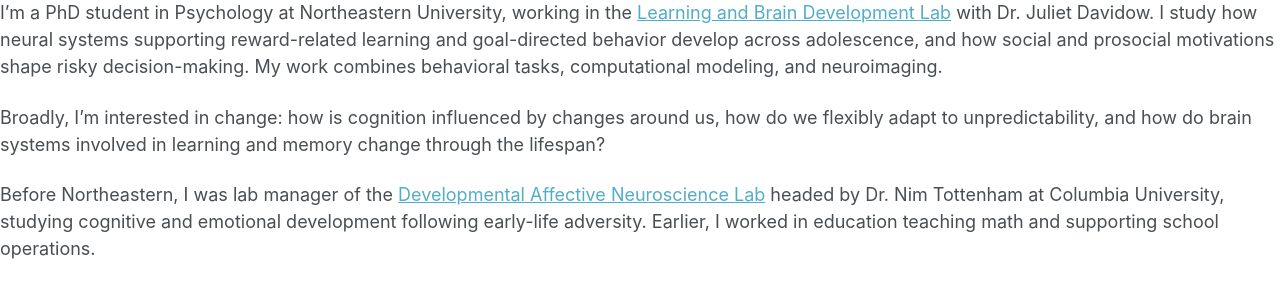
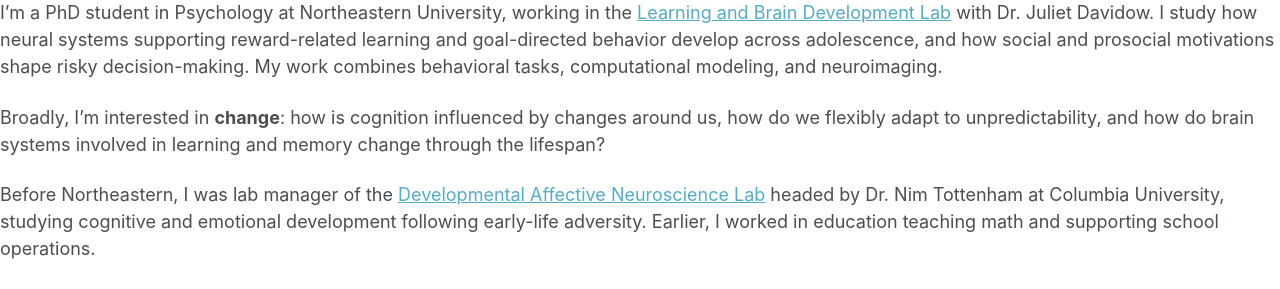
Before and after one commit to ericaniemiec/ericaniemiec.github.io, a Jekyll site: the page built from _pages/about.md, in a window 1280 px wide and 900 px high, scrolled down 1399 px. Shown: the part 395-684 px from the top of the window. Built offline with Jekyll 4.4.1, drawn with Linux system fonts in a browser that asks for light colours; a script bundle is joined from its source files by our own code; our own code applies the rules of GitHub Pages for plain Markdown files; library files that are not in the unit come from our copies.

```diff
--- a/_pages/about.md
+++ b/_pages/about.md
@@ -7,9 +7,9 @@ redirect_from:
   - /about.html
 ---
 
-![](/images/headshot_flowers.jpg)
+![](/images/headshot_flowers.JPG)
 
-![](/images/your_brain.jpg)
+![](/images/your_brain.JPG)
 
 I'm a PhD student in Psychology at Northeastern University, working in the
 [Learning and Brain Development Lab](https://lbdlpsych.sites.northeastern.edu/)
@@ -18,7 +18,7 @@ learning and goal-directed behavior develop across adolescence, and how social
 and prosocial motivations shape risky decision-making. My work combines
 behavioral tasks, computational modeling, and neuroimaging.
 
-Broadly, I'm interested in change:
+Broadly, I'm interested in **change**:
 how is cognition influenced by changes around us,
 how do we flexibly adapt to unpredictability,
 and how do brain systems involved in learning and memory change through the lifespan?
```
